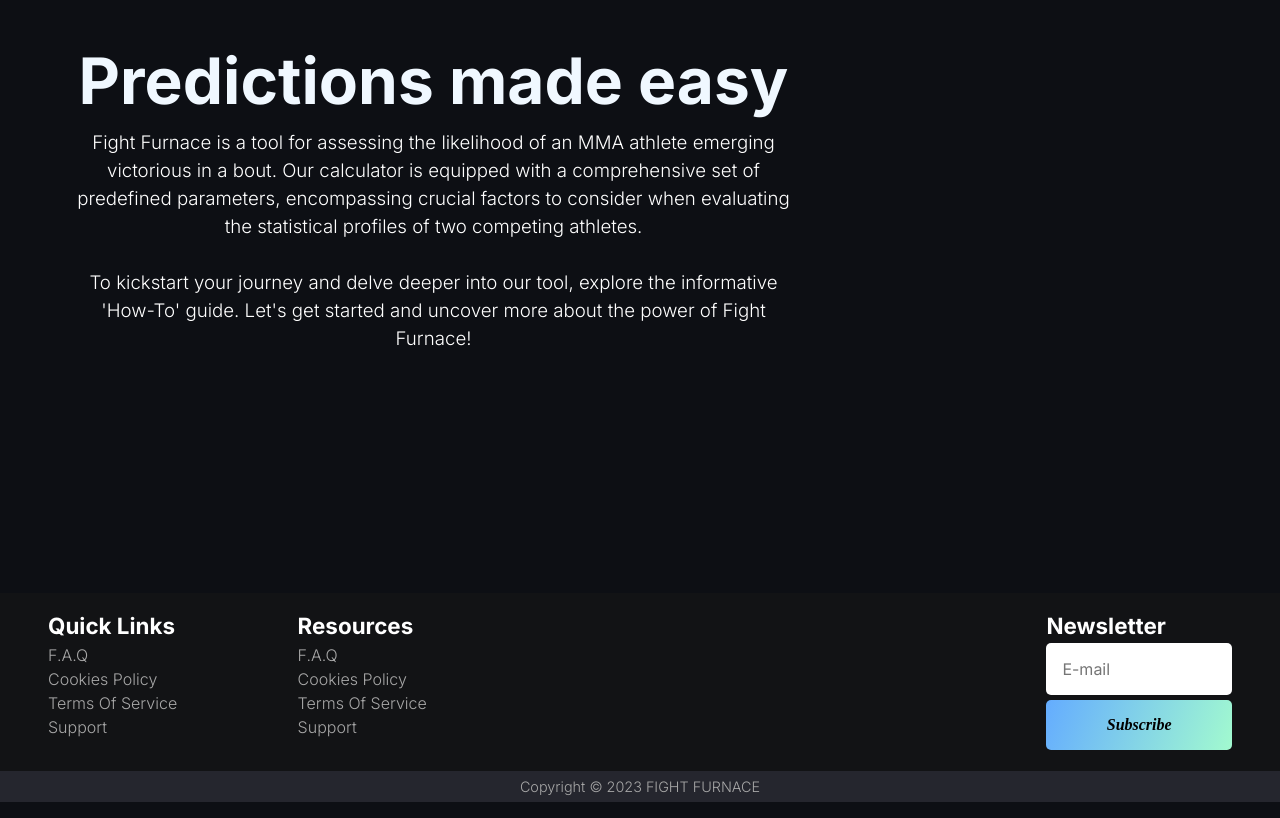
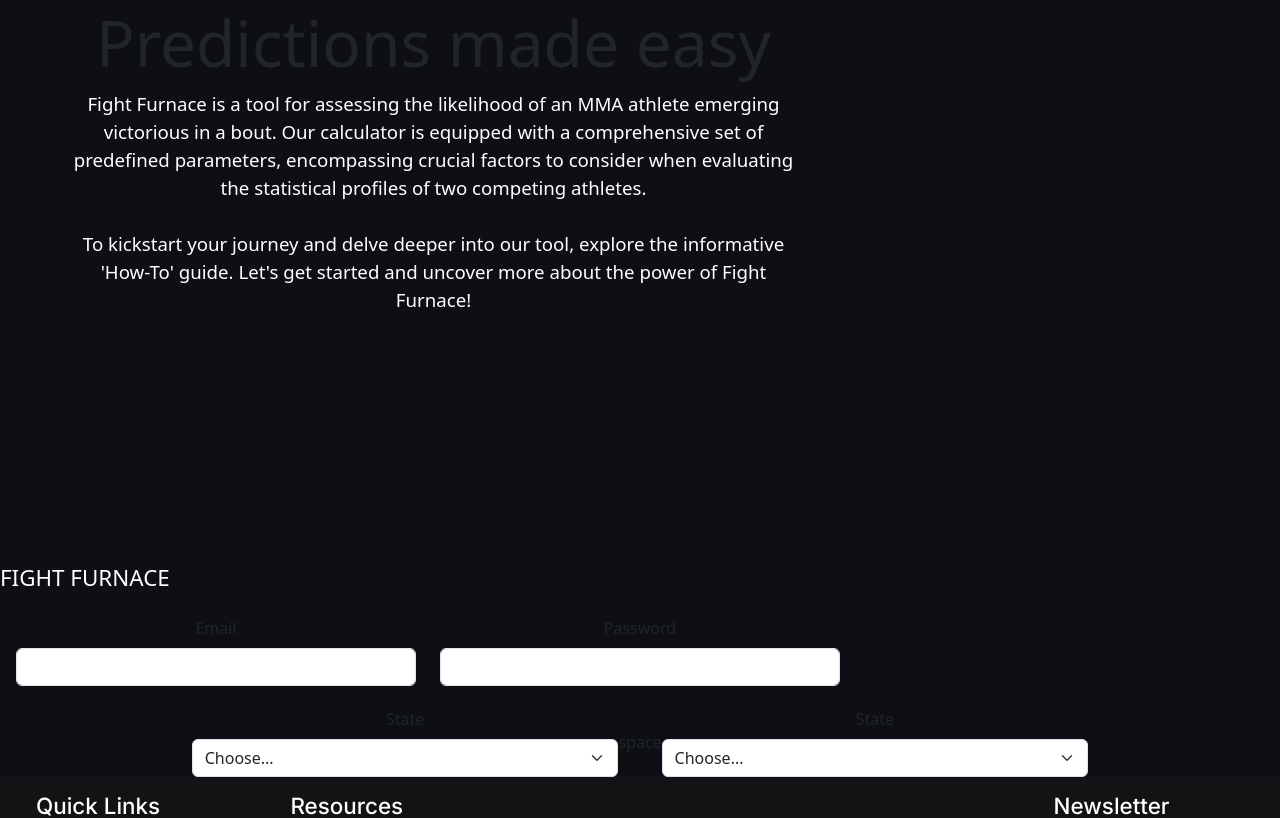
Before and after one commit to GerPut/my-game, a React (Vite) app: page / in a window 1280 px wide. Shown: the part 780-1598 px from the top of the page. Built offline with nearby package versions, Linux system fonts and the light colour scheme; a web font is replaced by a local one.

Commit message:
Add bootsrap for styling.

```diff
--- a/index.html
+++ b/index.html
@@ -4,13 +4,17 @@
 <head>
   <meta charset="UTF-8" />
   <link rel="icon" type="image/svg+xml" href="/vite.svg" />
+  <title>Fight Furnace</title>
+  <link rel="stylesheet" href="https://cdn.jsdelivr.net/npm/bootstrap@5.3.1/dist/css/bootstrap.min.css"
+    integrity="sha256-2TnSHycBDAm2wpZmgdi0z81kykGPJAkiUY+Wf97RbvY=" crossorigin="anonymous">
   <meta name="viewport" content="width=device-width, initial-scale=1.0" />
-  <title>Fight Furnace</title>
 </head>
 
 <body>
   <div id="root"></div>
   <script type="module" src="/src/main.jsx"></script>
+  <script src="https://cdn.jsdelivr.net/npm/bootstrap@5.3.1/dist/js/bootstrap.min.js"
+    integrity="sha256-gOQJIa9+K/XdfAuBkg2ONAdw5EnQbokw/s2b8BqsRFg=" crossorigin="anonymous"></script>
 </body>
 
 </html>
--- a/src/App.jsx
+++ b/src/App.jsx
@@ -4,6 +4,7 @@
 import Header from './container/Header/Header'
 import Navbar from './components/Navbar/Navbar'
 import Footer from './components/Footer/Footer'
+import FFCalculator from './components/FFCalculator/FFCalculator'
 
 function App() {
   return (
@@ -11,6 +12,7 @@
       <Navbar />
       <Header />
       <AboutUs />
+      <FFCalculator />
       <Footer />
     </>
   )
--- /dev/null
+++ b/src/components/FFCalculator/FFCalculator.jsx
@@ -0,0 +1,46 @@
+import React from 'react'
+
+const FFCalculator = () => {
+    return (
+        <>
+            <h3>FIGHT FURNACE</h3>
+            <div className="col-12">
+                <div className=" d-flex row">
+
+                    <div class="col-md-4">
+                        <label for="inputEmail4" class="form-label">Email</label>
+                        <input type="email" class="form-control" id="inputEmail4" />
+                    </div>
+                    <div class="col-md-4">
+                        <label for="inputPassword4" class="form-label">Password</label>
+                        <input type="password" class="form-control" id="inputPassword4" />
+                    </div>
+                </div>
+                <div className="d-flex justify-content-center align-items-center">
+
+                    <div class="col-md-4">
+                        <label for="inputState" class="form-label">State</label>
+                        <select id="inputState" class="form-select">
+                            <option selected>Choose...</option>
+                            <option>...</option>
+                        </select>
+                    </div>
+                    <div>space</div>
+
+                    <div class="col-md-4">
+                        <label for="inputState" class="form-label">State</label>
+                        <select id="inputState" class="form-select">
+                            <option selected>Choose...</option>
+                            <option>...</option>
+                        </select>
+                    </div>
+
+                </div>
+            </div>
+
+
+        </>
+    )
+}
+
+export default FFCalculator
--- a/src/components/Footer/Footer.css
+++ b/src/components/Footer/Footer.css
@@ -62,7 +62,7 @@
 
   }
   .footer-links li a:hover {
-    color: #2a8ded;
+    color: #a2facf;
   }
   .about p {
     text-align: justify;
@@ -76,10 +76,12 @@
     width: 100%;
     border-radius: 5px;
     margin-bottom: 5px;
+
   }
   button {
     background:linear-gradient(-70deg, #a2facf 0%, #64acff 100%);
     color: #000;
+    cursor:pointer;
   }
   div.social {
     display: flex;
```
Also changed, not shown: src/pages/calculation.jsx (added, +9 -0 lines), src/pages/calculation.css (added).
